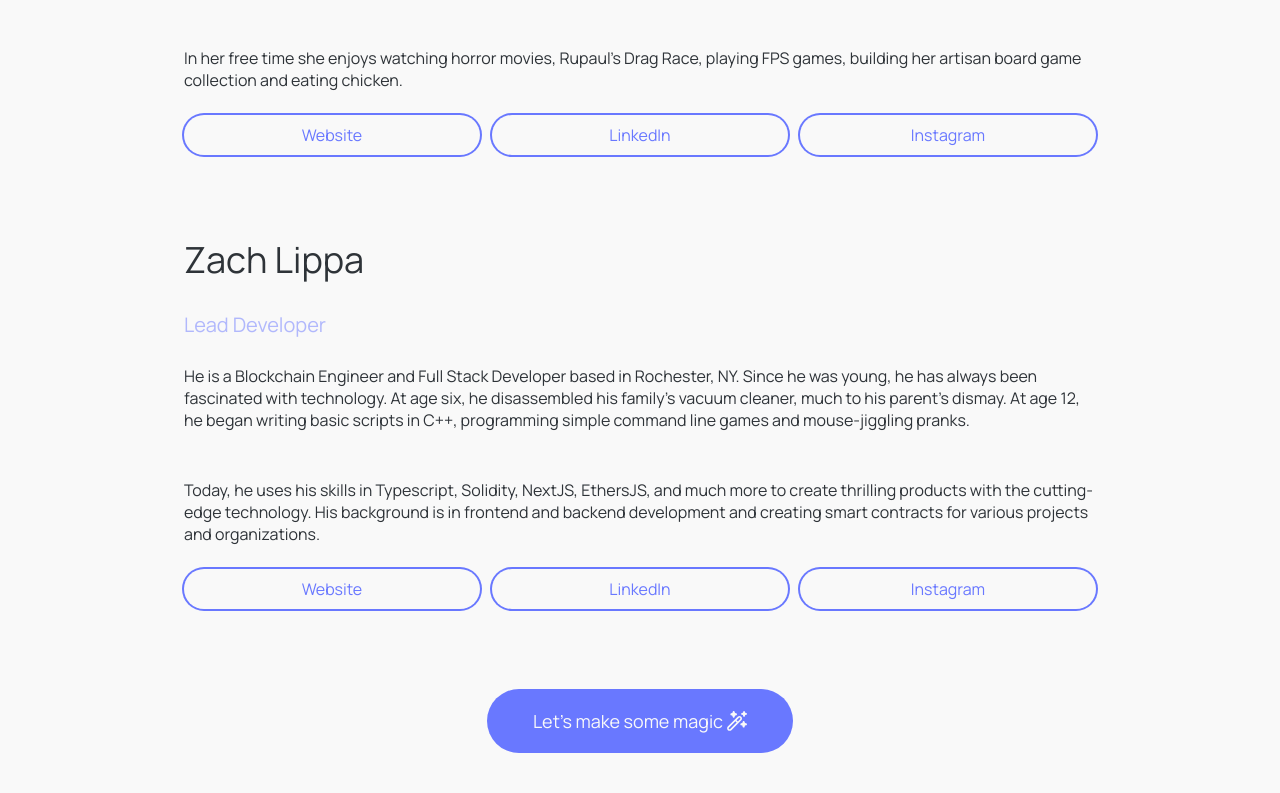
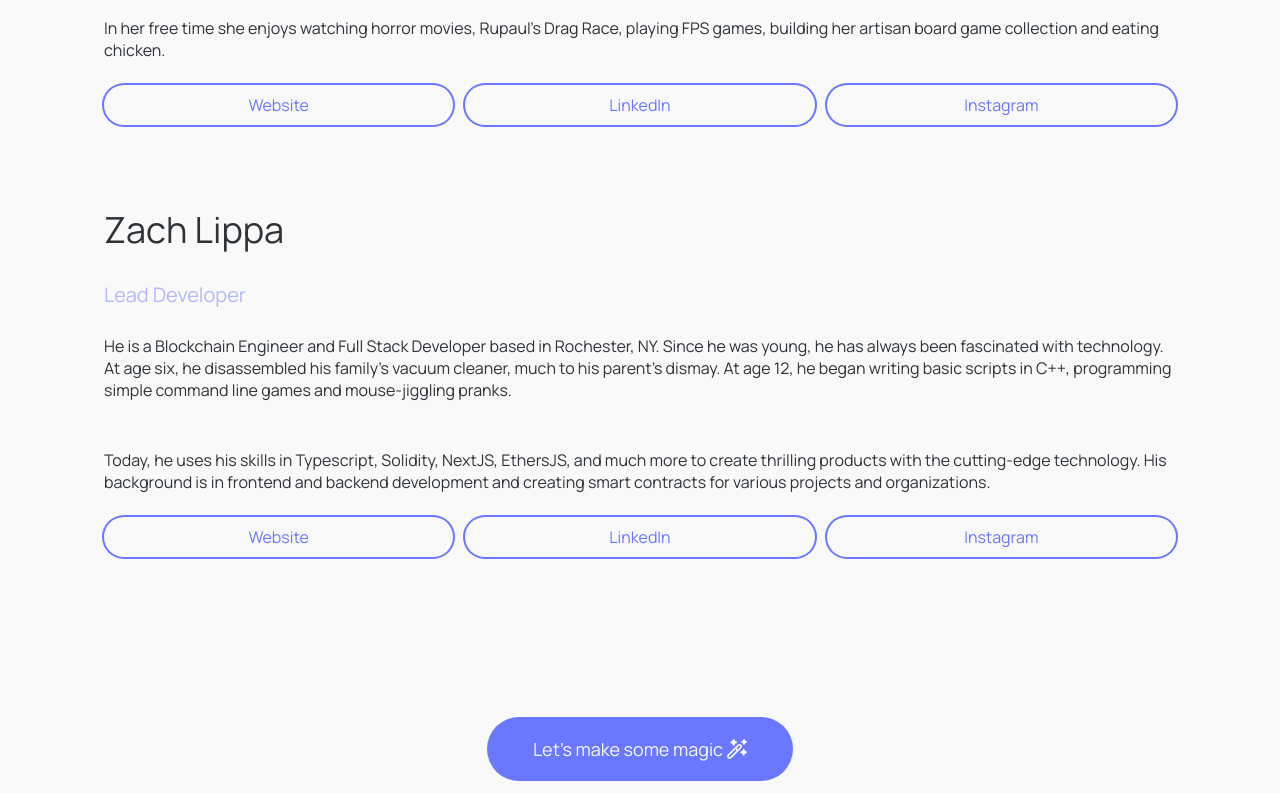
Before and after one commit to lumen-limitless/toona-studio, a Next.js app: page /about in a window 1280 px wide. Shown: the part 1147-1940 px from the top of the page. Built offline with nearby package versions, Linux system fonts and the light colour scheme; no server answers.

Commit message:
add responsive styles

```diff
--- a/src/components/CTA.tsx
+++ b/src/components/CTA.tsx
@@ -1,12 +1,13 @@
 import Link from 'next/link'
-import Section from './Section'
+import FlexSection from './FlexSection'
 
 export default function CTA() {
   return (
     <>
-      <Section
+      <FlexSection
         id="CTA"
-        className="flex flex-col items-center gap-12 bg-indigo-500 px-5 py-20 text-white md:h-[501px]"
+        col
+        className="items-center gap-12 bg-indigo-500 px-5 py-20 text-white md:h-[501px]"
       >
         <h1 className="text-center text-4xl/[49px] font-kindabold md:text-6xl/[87px]">
           Get Connected
@@ -20,7 +21,7 @@ export default function CTA() {
         >
           Let&apos;s chat
         </Link>
-      </Section>
+      </FlexSection>
     </>
   )
 }
--- a/src/components/Features.tsx
+++ b/src/components/Features.tsx
@@ -1,9 +1,9 @@
-import Section from './Section'
 import designImg from 'public/design.jpg'
 import brandImg from 'public/brand.jpg'
 import engineeringImg from 'public/engineering.jpg'
 import contentImg from 'public/content.jpg'
 import Image from 'next/image'
+import FlexSection from './FlexSection'
 
 const services = [
   {
@@ -52,14 +52,18 @@ const services = [
   },
 ]
 
-export default function Features() {
+export default function ServicesSection() {
   return (
     <>
-      <Section id="features" className="  flex flex-col gap-[120px] px-5 py-32">
+      <FlexSection id="services" className="py-32">
+        <FlexSection.Container
+          col
+          className="items-center  gap-12 px-4 md:px-12 lg:px-16"
+        >
           <h1 className="text-center text-4xl/[49px]  md:text-[64px]/[87px]">
             Services
           </h1>
-        <div className="flex flex-col gap-6 md:flex-row ">
+          <div className="flex flex-col gap-6 md:grid md:grid-cols-2 lg:flex lg:flex-row ">
             {services.map((service, i) => (
               <div key={i} className="flex flex-col gap-6">
                 <Image src={service.image} alt={service.name} />
@@ -74,7 +78,8 @@ export default function Features() {
               </div>
             ))}
           </div>
-      </Section>
+        </FlexSection.Container>
+      </FlexSection>
     </>
   )
 }
--- a/src/components/FlexSection.tsx
+++ b/src/components/FlexSection.tsx
@@ -23,7 +23,7 @@ const FlexSection: React.FC<FlexSectionProps> & {
     'relative flex h-full w-full flex-grow items-center',
     col ? 'flex-col' : 'flex-row',
     fullscreen && 'min-h-screen',
-    centered ? 'justify-center' : 'justify-start',
+    centered && 'justify-center',
     className,
   ]
     .filter(Boolean)
--- a/src/components/InfoSection.tsx
+++ b/src/components/InfoSection.tsx
@@ -1,7 +1,7 @@
 import Image, { StaticImageData } from 'next/image'
 import Link from 'next/link'
-import Section from './Section'
 import clsx from 'clsx'
+import FlexSection from './FlexSection'
 
 export default function InfoSection({
   id,
@@ -19,15 +19,14 @@ export default function InfoSection({
   reverse?: boolean
 }) {
   return (
-    <Section
-      id={id}
-      centered
+    <FlexSection key={id} id={id} className="py-20">
+      <FlexSection.Container
         className={clsx(
-        ' flex flex-col gap-[120px] px-5 py-32',
-        reverse ? 'md:flex-row-reverse' : 'md:flex-row'
+          'flex-col-reverse justify-center gap-12 px-4 md:px-12 lg:gap-20 lg:px-16',
+          reverse ? 'lg:flex-row-reverse' : 'lg:flex-row'
         )}
       >
-      <div className="flex max-w-[480px] flex-col justify-center gap-12">
+        <div className="flex flex-col justify-center gap-12 lg:max-w-[480px] ">
           <h1 className=" text-4xl/[49px] font-kindabold md:text-[64px]/[87px]">
             {title}
           </h1>
@@ -41,13 +40,14 @@ export default function InfoSection({
           ))}
           {button && (
             <Link href={button.link} passHref>
-            <button className="full h-16 w-full rounded-full text-black ring-2 ring-black">
+              <button className="full h-16 w-full rounded-full text-black ring-2 ring-black md:max-w-[280px]">
                 {button.name}
               </button>
             </Link>
           )}
         </div>
         <Image src={image} alt="" />
-    </Section>
+      </FlexSection.Container>
+    </FlexSection>
   )
 }
--- a/src/constants/index.ts
+++ b/src/constants/index.ts
@@ -1,2 +1,3 @@
 export const LINKEDIN_URL = 'https://www.linkedin.com/in/christoona/'
 export const INSTAGRAM_URL = 'https://www.instagram.com/toona.studio/'
+export const WEBSITE_URL = 'https://christoona.com/'
--- a/src/pages/about.tsx
+++ b/src/pages/about.tsx
@@ -1,17 +1,17 @@
 import type { NextPage } from 'next'
 import { NextSeo } from 'next-seo'
-import Container from '../components/Container'
-import Section from '../components/Section'
 import CirclesStarRightLightSVG from 'public/circles-star-right-light.svg'
 import CirclesStarLeftLightSVG from 'public/circles-star-left-light.svg'
 import MagicSVG from 'public/magic.svg'
 import Link from 'next/link'
+import FlexSection from '../components/FlexSection'
+import { INSTAGRAM_URL, LINKEDIN_URL, WEBSITE_URL } from '../constants'
 
 const AboutPage: NextPage = () => {
   return (
     <>
       <NextSeo />
-      <Section
+      <FlexSection
         centered
         col
         className="overflow-clip bg-indigo-600 px-[47.5] py-64 text-light md:h-screen md:py-0"
@@ -22,9 +22,14 @@ const AboutPage: NextPage = () => {
         <h1 className="text-center text-4xl/[49px] md:text-[80px]/[109px] ">
           Small teams, <br /> big dreams.
         </h1>
-      </Section>
-      <Section col centered id="team" className="py-32">
-        <Container className="flex flex-col">
+      </FlexSection>
+      <FlexSection
+        col
+        centered
+        id="team"
+        className="pt-20 lg:pb-20 lg:pt-[120px]"
+      >
+        <FlexSection.Container col className="px-4 md:px-12 lg:px-16">
           <div className="space-y-6 pb-20">
             <h1 className="text-4xl/[49px] ">Christina Ho</h1>
             <h2 className="text-xl/[33px] text-indigo/50">
@@ -46,15 +51,30 @@ const AboutPage: NextPage = () => {
               collection and eating chicken.{' '}
             </p>
             <div className="flex gap-3">
-              <button className="full h-10 w-full rounded-full text-indigo ring-2 ring-indigo">
+              <a
+                href={WEBSITE_URL}
+                target="_blank"
+                rel="noreferrer"
+                className="full inline-flex h-10 w-full items-center justify-center rounded-full text-indigo ring-2 ring-indigo"
+              >
                 Website
-              </button>
-              <button className="full h-10 w-full rounded-full text-indigo ring-2 ring-indigo">
+              </a>
+              <a
+                href={LINKEDIN_URL}
+                target="_blank"
+                rel="noreferrer"
+                className="full inline-flex h-10 w-full items-center justify-center rounded-full text-indigo ring-2 ring-indigo"
+              >
                 LinkedIn
-              </button>
-              <button className="full h-10 w-full rounded-full text-indigo ring-2 ring-indigo">
+              </a>
+              <a
+                href={INSTAGRAM_URL}
+                target="_blank"
+                rel="noreferrer"
+                className="full inline-flex h-10 w-full items-center justify-center rounded-full text-indigo ring-2 ring-indigo"
+              >
                 Instagram
-              </button>
+              </a>
             </div>
           </div>
           <div className="space-y-6 pb-20">
@@ -78,24 +98,27 @@ const AboutPage: NextPage = () => {
               organizations.{' '}
             </p>
             <div className="flex gap-3">
-              <button className="full h-10 w-full rounded-full text-indigo ring-2 ring-indigo">
+              <button className="full inline-flex h-10 w-full items-center justify-center rounded-full text-indigo ring-2 ring-indigo">
                 Website
               </button>
-              <button className="full h-10 w-full rounded-full text-indigo ring-2 ring-indigo">
+              <button className="full inline-flex h-10 w-full items-center justify-center rounded-full text-indigo ring-2 ring-indigo">
                 LinkedIn
               </button>
-              <button className="full h-10 w-full rounded-full text-indigo ring-2 ring-indigo">
+              <button className="full inline-flex h-10 w-full items-center justify-center rounded-full text-indigo ring-2 ring-indigo">
                 Instagram
               </button>
             </div>
           </div>
-        </Container>
-        <Link href="contact" passHref>
-          <button className=" h-16 w-[306px] gap-1 rounded-full bg-indigo text-lg/[24px] font-kindabold text-light">
-            Let&apos;s make some magic <MagicSVG className="h-[19.94px]" />
-          </button>
+        </FlexSection.Container>
+      </FlexSection>
+      <FlexSection centered className="pb-20 lg:pb-[120px]">
+        <Link
+          href="contact"
+          className=" inline-flex h-16 w-[306px] items-center justify-center gap-1 rounded-full bg-indigo text-lg/[24px] font-kindabold text-light"
+        >
+          Let&apos;s make some magic <MagicSVG className="h-[19.94px]" />
         </Link>
-      </Section>
+      </FlexSection>
     </>
   )
 }
```
Also changed, not shown: src/pages/index.tsx (+18 -13 lines). Lines whose indentation alone changed are shown as unchanged.
